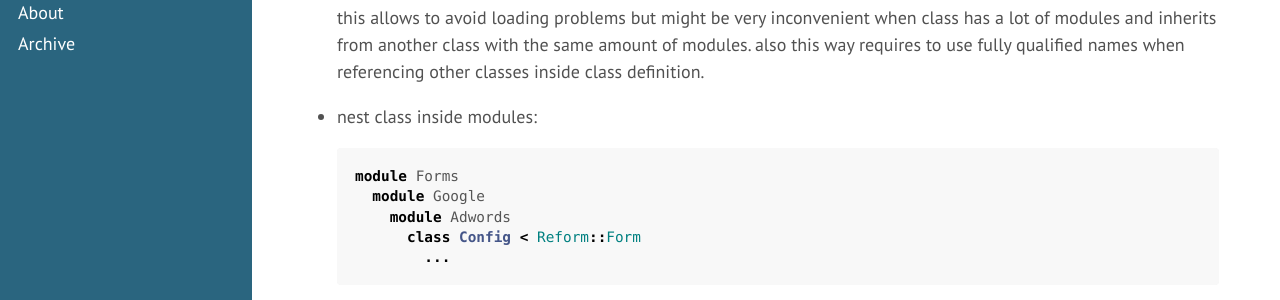
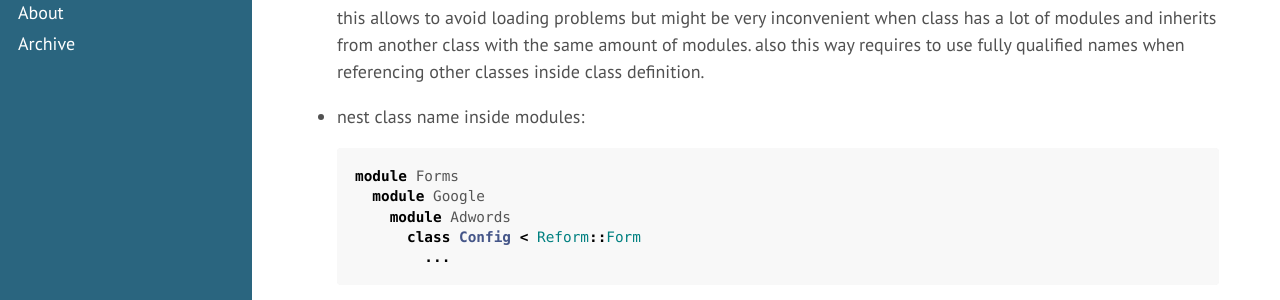
Before and after one commit to tap349/tap349.github.io, a Jekyll site: the page built from _posts/2016-09-02-autoloading-in-rails.md, in a window 1280 px wide and 900 px high, scrolled down 864 px. Shown: the part 155-455 px from the top of the window. Built offline with Jekyll 4.4.1, drawn with Linux system fonts in a browser that asks for light colours.

Commit message:
update 2016-09-02_19:28:24

````diff
--- a/_posts/2016-09-02-autoloading-in-rails.md
+++ b/_posts/2016-09-02-autoloading-in-rails.md
@@ -57,7 +57,7 @@ and `eager_load_paths` to avoid loading errors in production.
   amount of modules. also this way requires to use fully qualified names
   when referencing other classes inside class definition.
 
-- nest class inside modules:
+- nest class name inside modules:
 
   ```ruby
   module Forms
````
